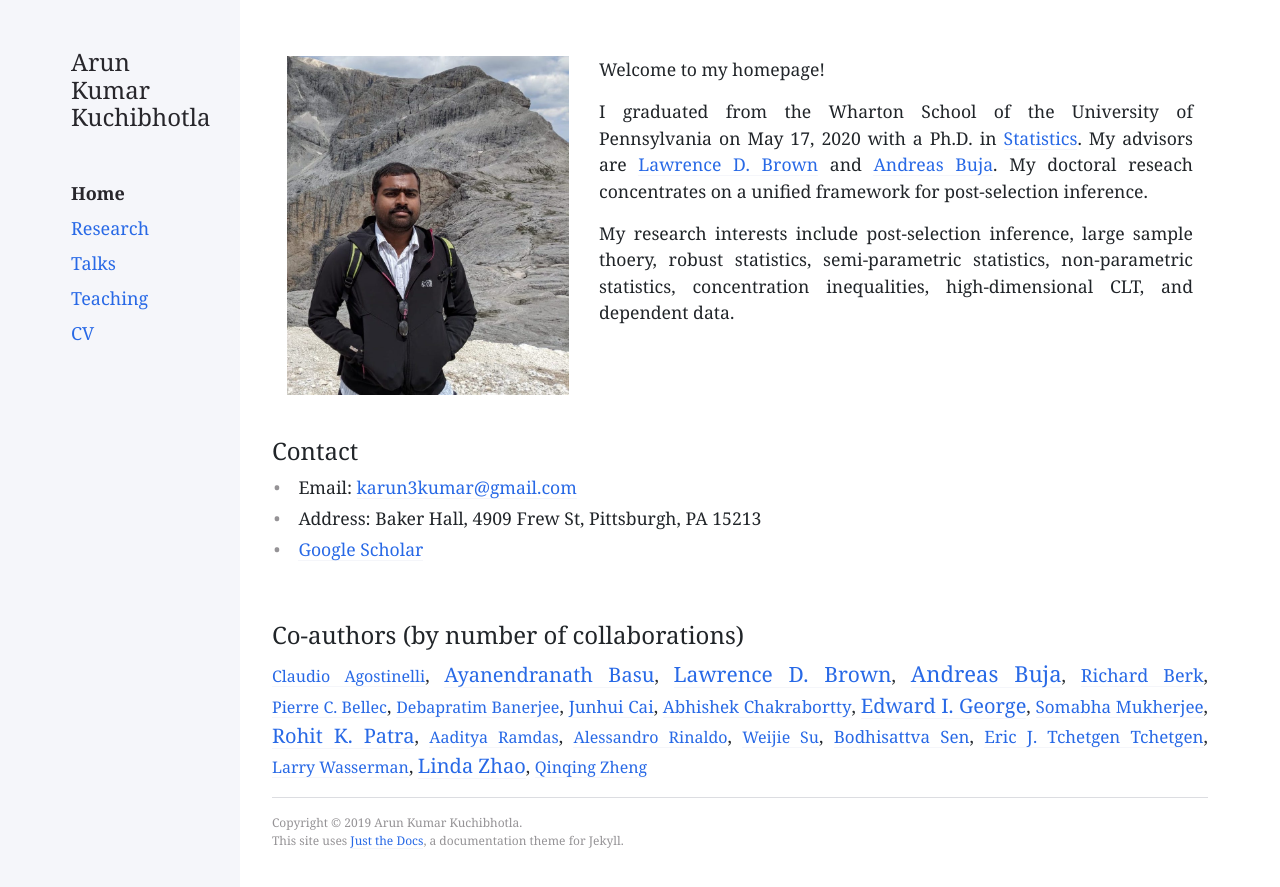
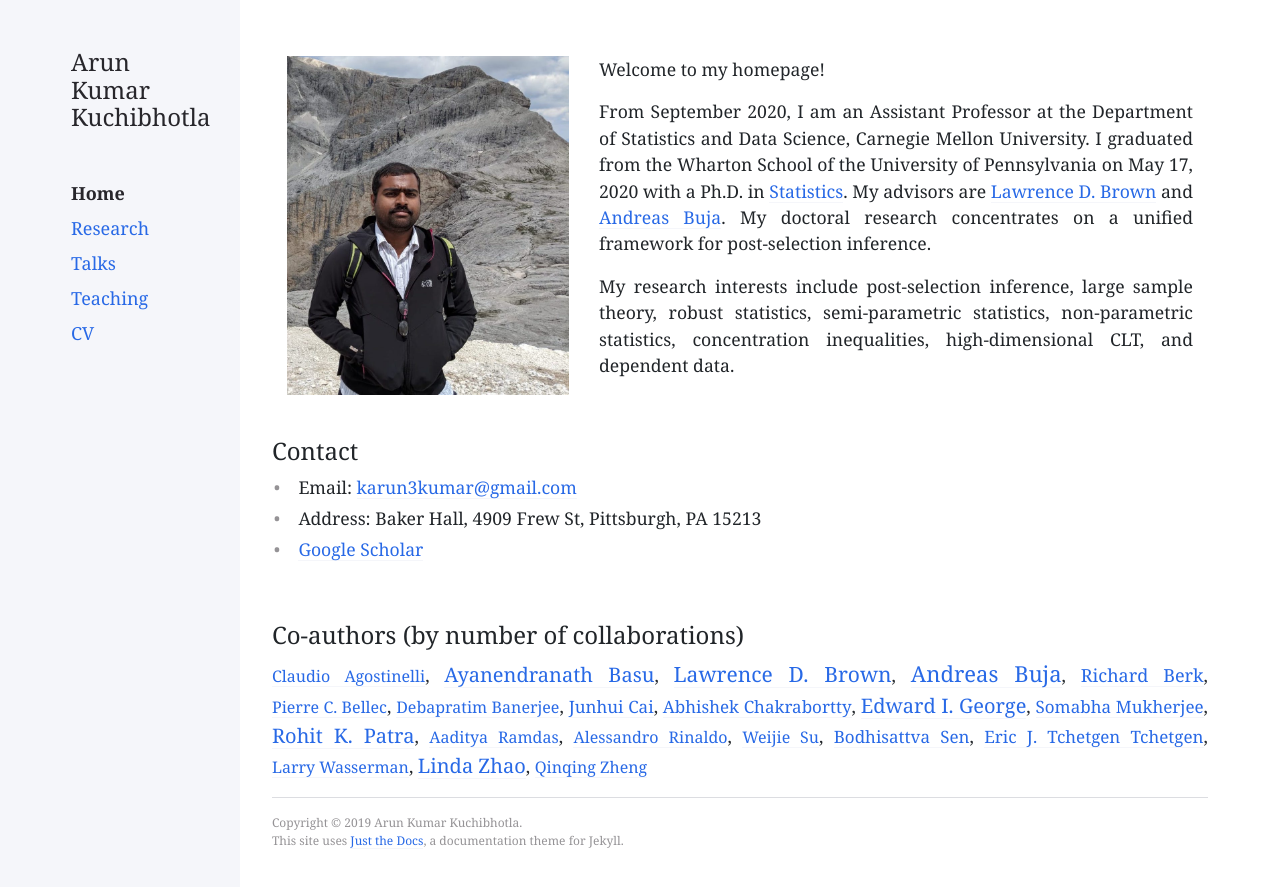
Before and after one commit to Arun-Kuchibhotla/Arun-Kuchibhotla.github.io, a Jekyll site: the page built from index.md, in a window 1280 px wide. Shown: the top 887 px of the page. Built offline with Jekyll 4.4.1, drawn with Linux system fonts in a browser that asks for light colours; nearby versions of some CDN libraries.

Commit message:
Update index.md

```diff
--- a/index.md
+++ b/index.md
@@ -16,10 +16,11 @@ permalink: /
 				Welcome to my homepage!
 			</p>
 			<p class="text-justify">
-				I graduated from the Wharton School of the University of Pennsylvania on May 17, 2020 with a Ph.D. in <a href="https://statistics.wharton.upenn.edu">Statistics</a>. My advisors are <a href="http://www-stat.wharton.upenn.edu/~lbrown/">Lawrence D. Brown</a> and <a href="http://www-stat.wharton.upenn.edu/~buja/">Andreas Buja</a>. My doctoral reseach concentrates on a unified framework for post-selection inference.
+				From September 2020, I am an Assistant Professor at the Department of Statistics and Data Science, Carnegie Mellon University.
+				I graduated from the Wharton School of the University of Pennsylvania on May 17, 2020 with a Ph.D. in <a href="https://statistics.wharton.upenn.edu">Statistics</a>. My advisors are <a href="http://www-stat.wharton.upenn.edu/~lbrown/">Lawrence D. Brown</a> and <a href="http://www-stat.wharton.upenn.edu/~buja/">Andreas Buja</a>. My doctoral research concentrates on a unified framework for post-selection inference.
 			</p>
 			<p class="text-justify">
-				My research interests include post-selection inference, large sample thoery, robust statistics, semi-parametric statistics, non-parametric statistics, concentration inequalities, high-dimensional CLT, and dependent data.
+				My research interests include post-selection inference, large sample theory, robust statistics, semi-parametric statistics, non-parametric statistics, concentration inequalities, high-dimensional CLT, and dependent data.
 			</p>
 		</div>
 	</div>
```
